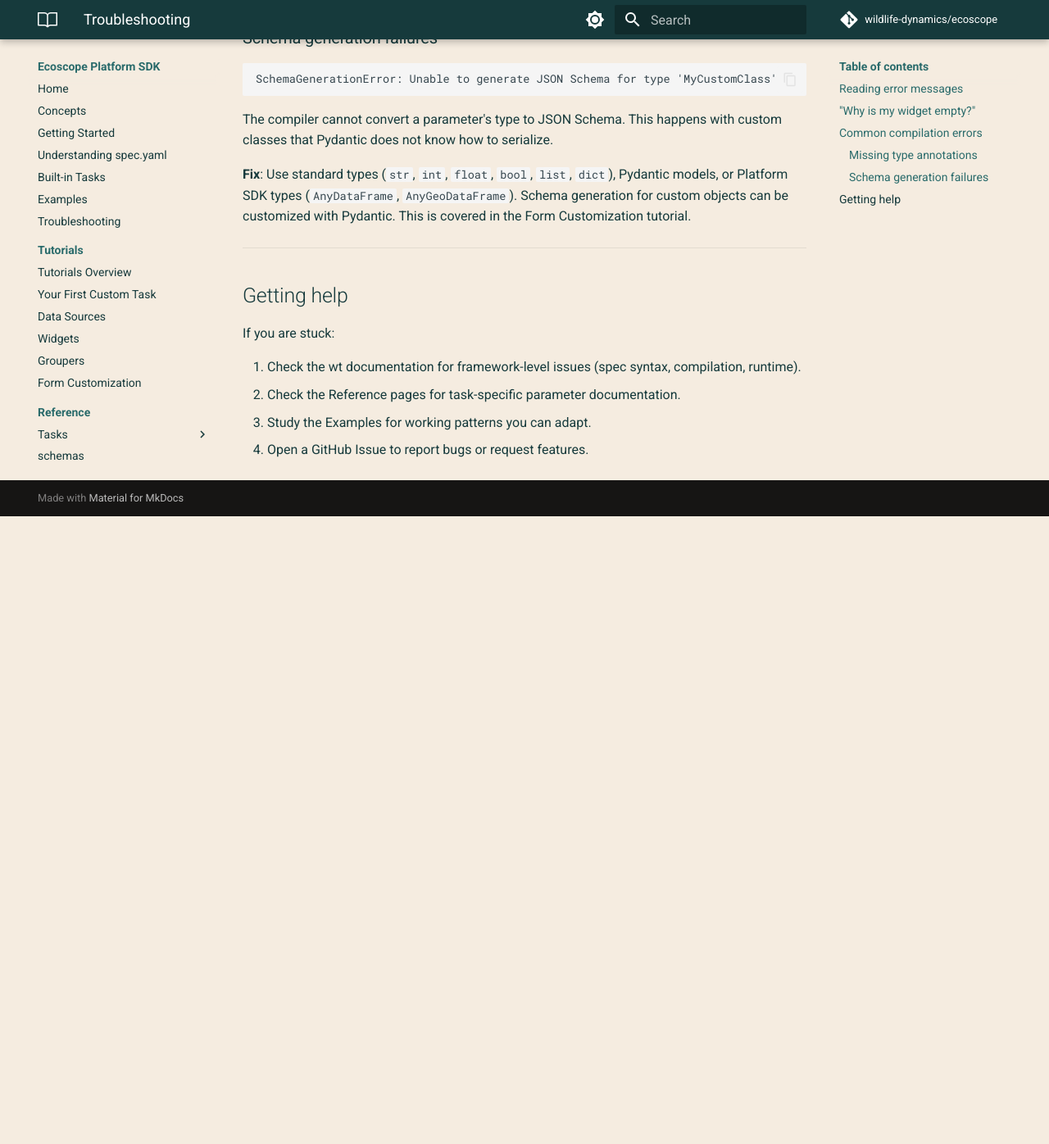
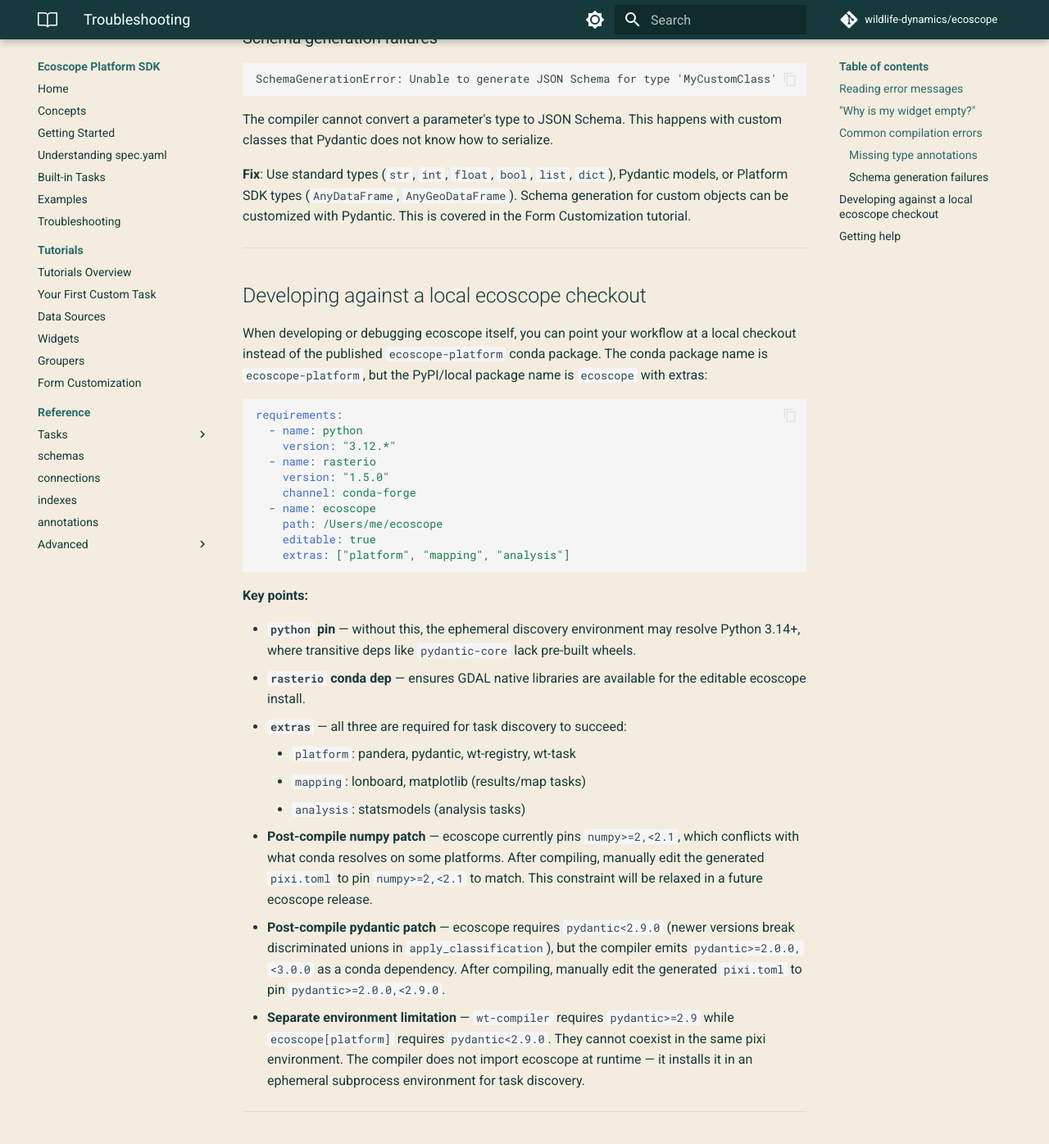
Before and after one commit to wildlife-dynamics/ecoscope, an MkDocs documentation site: the page built from doc/platform-sdk/content/troubleshooting.md, in a window 1280 px wide and 1400 px high, scrolled down 1829 px. Shown: the top 1396 px of the window at 82% size. Built offline with MkDocs 1.6.1 and Material for MkDocs 9.7.7, drawn with Linux system fonts in a browser that asks for light colours; comment, search, counter and statistics services are not loaded; before the commit the page ends 2459 px from its top, so only the background shows below that.

Commit message:
docs: add local ecoscope development guide to troubleshooting
Adds a section explaining how to compile workflows against a local
ecoscope checkout using path requirements with extras, including
required python/rasterio pins and post-compile patches.

Co-Authored-By: Claude Opus 4.6 (1M context) <noreply@anthropic.com>

````diff
--- a/doc/platform-sdk/content/troubleshooting.md
+++ b/doc/platform-sdk/content/troubleshooting.md
@@ -73,6 +73,50 @@ The compiler cannot convert a parameter's type to JSON Schema. This happens with
 
 ---
 
+## Developing against a local ecoscope checkout
+
+When developing or debugging ecoscope itself, you can point your workflow at a local checkout instead of the published `ecoscope-platform` conda package. The conda package name is `ecoscope-platform`, but the PyPI/local package name is `ecoscope` with extras:
+
+```yaml
+requirements:
+  - name: python
+    version: "3.12.*"
+  - name: rasterio
+    version: "1.5.0"
+    channel: conda-forge
+  - name: ecoscope
+    path: /Users/me/ecoscope
+    editable: true
+    extras: ["platform", "mapping", "analysis"]
+```
+
+**Key points:**
+
+- **`python` pin** — without this, the ephemeral discovery environment may
+  resolve Python 3.14+, where transitive deps like `pydantic-core` lack
+  pre-built wheels.
+- **`rasterio` conda dep** — ensures GDAL native libraries are available for
+  the editable ecoscope install.
+- **`extras`** — all three are required for task discovery to succeed:
+    - `platform`: pandera, pydantic, wt-registry, wt-task
+    - `mapping`: lonboard, matplotlib (results/map tasks)
+    - `analysis`: statsmodels (analysis tasks)
+- **Post-compile numpy patch** — ecoscope currently pins `numpy>=2,<2.1`,
+  which conflicts with what conda resolves on some platforms. After compiling,
+  manually edit the generated `pixi.toml` to pin `numpy>=2,<2.1` to match.
+  This constraint will be relaxed in a future ecoscope release.
+- **Post-compile pydantic patch** — ecoscope requires `pydantic<2.9.0` (newer
+  versions break discriminated unions in `apply_classification`), but the
+  compiler emits `pydantic>=2.0.0,<3.0.0` as a conda dependency. After
+  compiling, manually edit the generated `pixi.toml` to pin
+  `pydantic>=2.0.0,<2.9.0`.
+- **Separate environment limitation** — `wt-compiler` requires `pydantic>=2.9` while
+  `ecoscope[platform]` requires `pydantic<2.9.0`. They cannot coexist in the
+  same pixi environment. The compiler does not import ecoscope at runtime — it
+  installs it in an ephemeral subprocess environment for task discovery.
+
+---
+
 ## Getting help
 
 If you are stuck:
````
